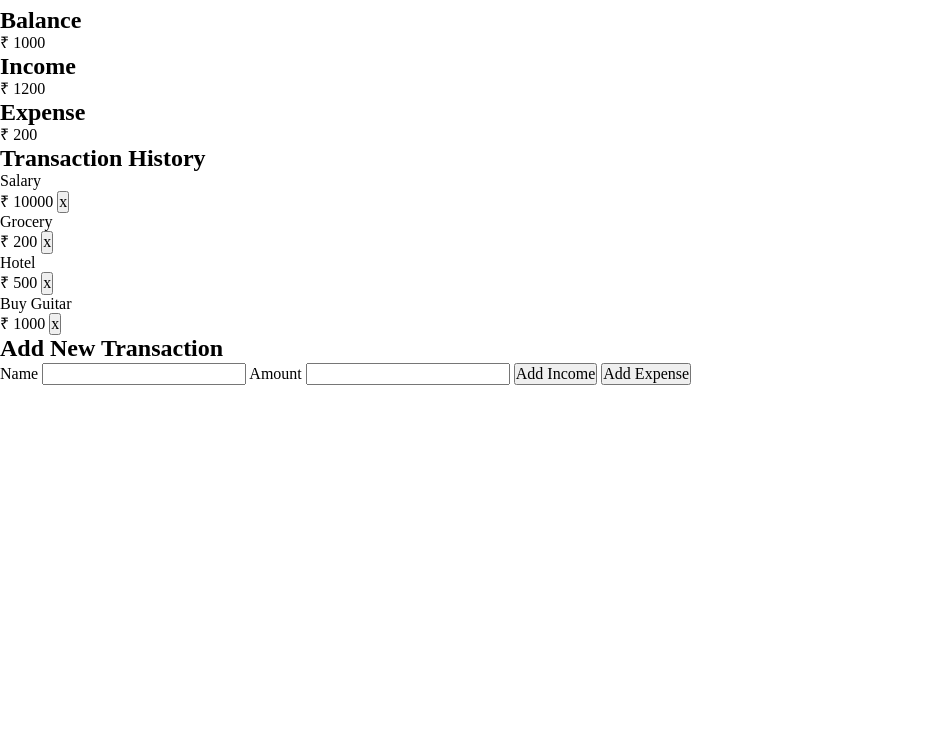
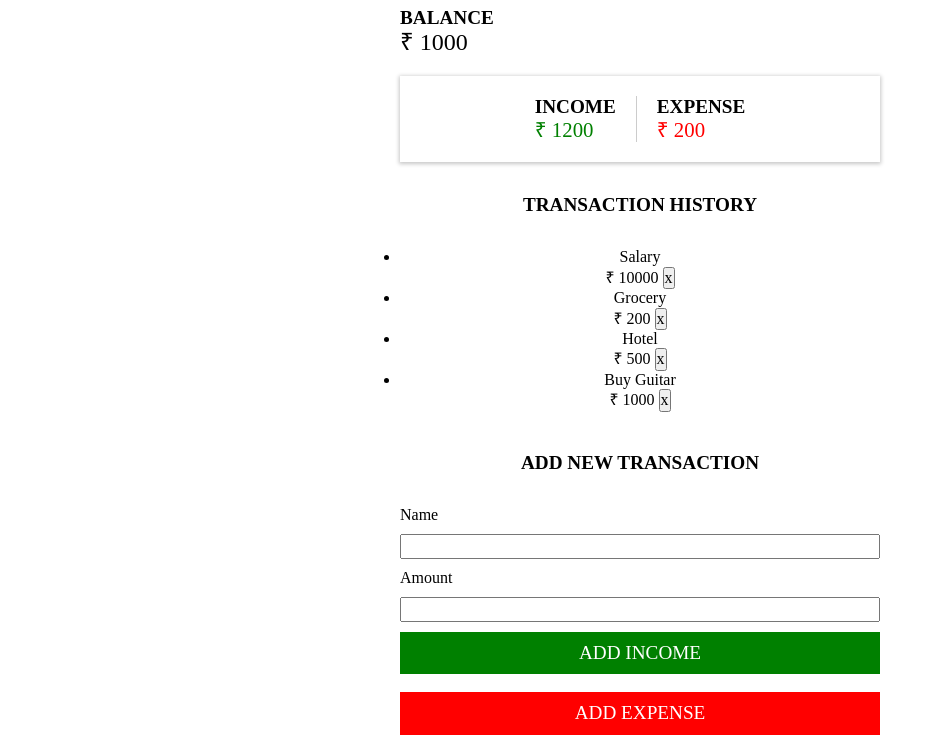
Before and after one commit to MuntjeerAli/expence-tracker, a plain HTML site: page index.html in a window 1280 px wide. Shown: the part 73-826 px from the top of the page, without its empty margins (0-946 px from the left). Before the commit the page ends 800 px from the top, so only its background shows below. Drawn offline with Linux system fonts and the light colour scheme.

Commit message:
Css styling is added

```diff
--- a/style/styles.css
+++ b/style/styles.css
@@ -1,4 +1,10 @@
+@import url('https://fonts.googleapis.com/css2?family=Rubik:wght@400;500;600;700;800;900&display=swap');
 
+:root{
+    --drop-shadow: 0px 1px 4px 1px rgba(199,199,199,1);
+    --income: green;
+    --expense: red;
+}
 
 *,
 ::after,
@@ -11,3 +17,146 @@
 html {
     font-size: 16px;
 }
+
+body{
+    font-family: 'Rubik' 'sans-serif';
+    display: flex;
+    flex-direction: column;
+    justify-content: center;
+    align-items: center;
+}
+
+.app h1{
+    text-align: center;
+    width: 100%;
+    font-weight: 900;
+}
+
+h2{
+    font-size: 1.2em;
+    text-transform: uppercase;
+    font-weight: 800;
+}
+
+.balance-container #balance{
+    font-size: 1.5em;
+    width: 30rem;
+}
+
+.cashflow-container {
+    display: flex;
+    box-shadow: var(--drop-shadow);
+    align-items: center;
+    justify-content: center;
+    padding-bottom: 20px;
+    padding-top: 20px;
+    margin-top: 20px;
+}
+
+
+.income-container{
+    border-right: 1px solid #cccccc;
+    padding-right: 20px;
+}
+
+.expense-container{
+    padding-left: 20px;
+}
+
+#income, #expense{
+    font-size: 1.3em;
+}
+
+#income{
+    color: var(--income);
+}
+
+#expense{
+    color: var(--expense);
+}
+
+.transaction-container{
+    margin-top: 2rem;
+    text-align: center;
+}
+.transaction-container h2{
+    margin-bottom: 2rem;
+}
+.transaction{
+    list-style: none;
+    margin: 0;
+    padding: 0;
+}
+
+.transaction li {
+    display: flex;
+    flex-direction: row;
+    justify-content: space-between;
+    padding: 10px;
+    margin-bottom: 10px;
+    box-shadow: var(--drop-shadow);
+}
+
+.transaction li span{
+    display: inline-block;
+    color: white;
+    padding: 5px;
+    border-radius: 3px;
+}
+
+.transaction li .income-amount{
+    background-color: var(--income);
+}
+
+.transaction li .expense-amount{
+    background-color: var(--expense);
+}
+
+.transaction li button{
+    padding: 4px 5px 6px 6px;
+}
+
+.form-container{
+    margin-top: 40px;
+}
+
+.form-container h2{
+    text-align: center;
+    margin-bottom: 2rem;
+}
+.form-container form{
+    display: flex;
+    flex-direction: column;
+}
+
+.form-container form label {
+    padding-bottom: 10px;
+}
+
+.form-container form input{
+    height: 25px;
+    margin-bottom: 10px;
+}
+
+.form-container form button{
+    border: none;
+    padding: 10px;
+    margin-bottom: 18px;
+    font-size: 1.2em;
+    text-transform: uppercase;
+    color: white;
+}
+
+.btn-container{
+    display: flex;
+    flex-direction: row;
+    justify-content: space-around;
+}
+
+#incomeBtn{
+    background-color: var(--income);
+}
+
+#expenseBtn{
+    background-color: var(--expense);
+}
```
